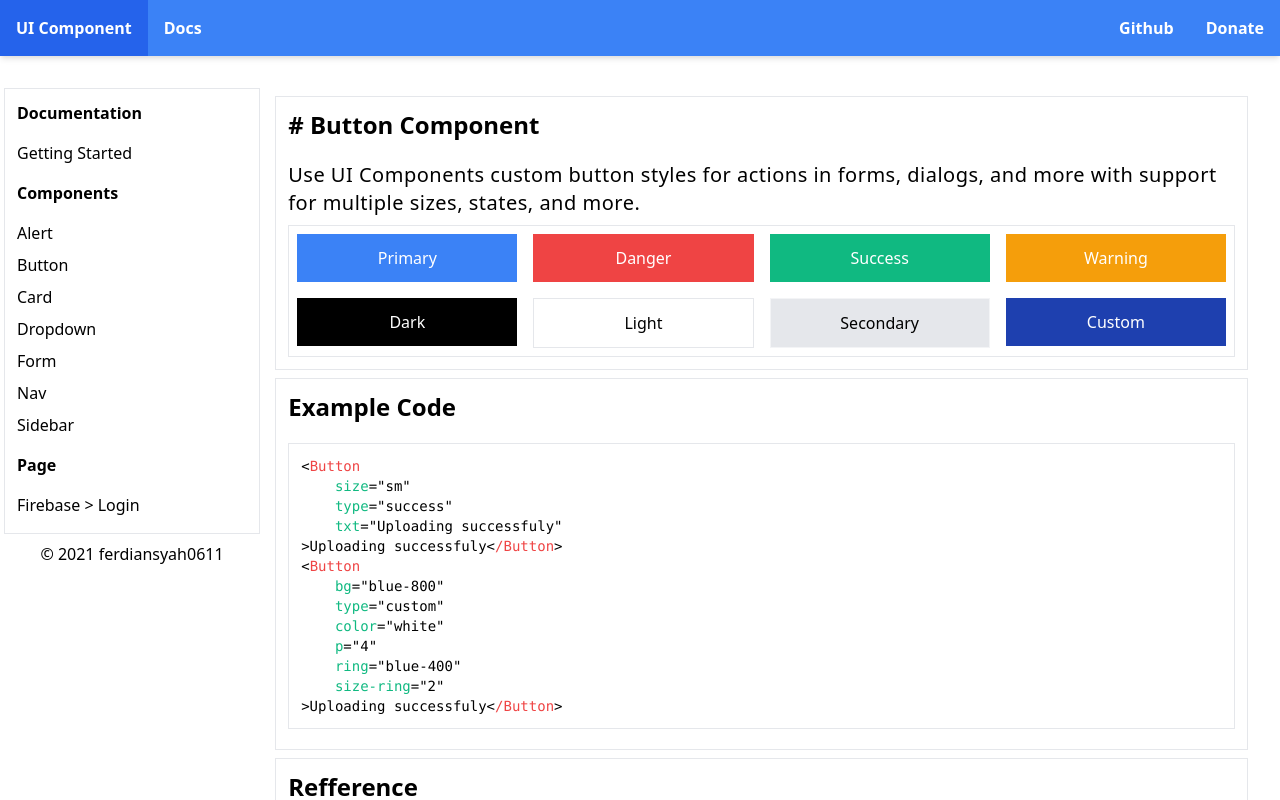
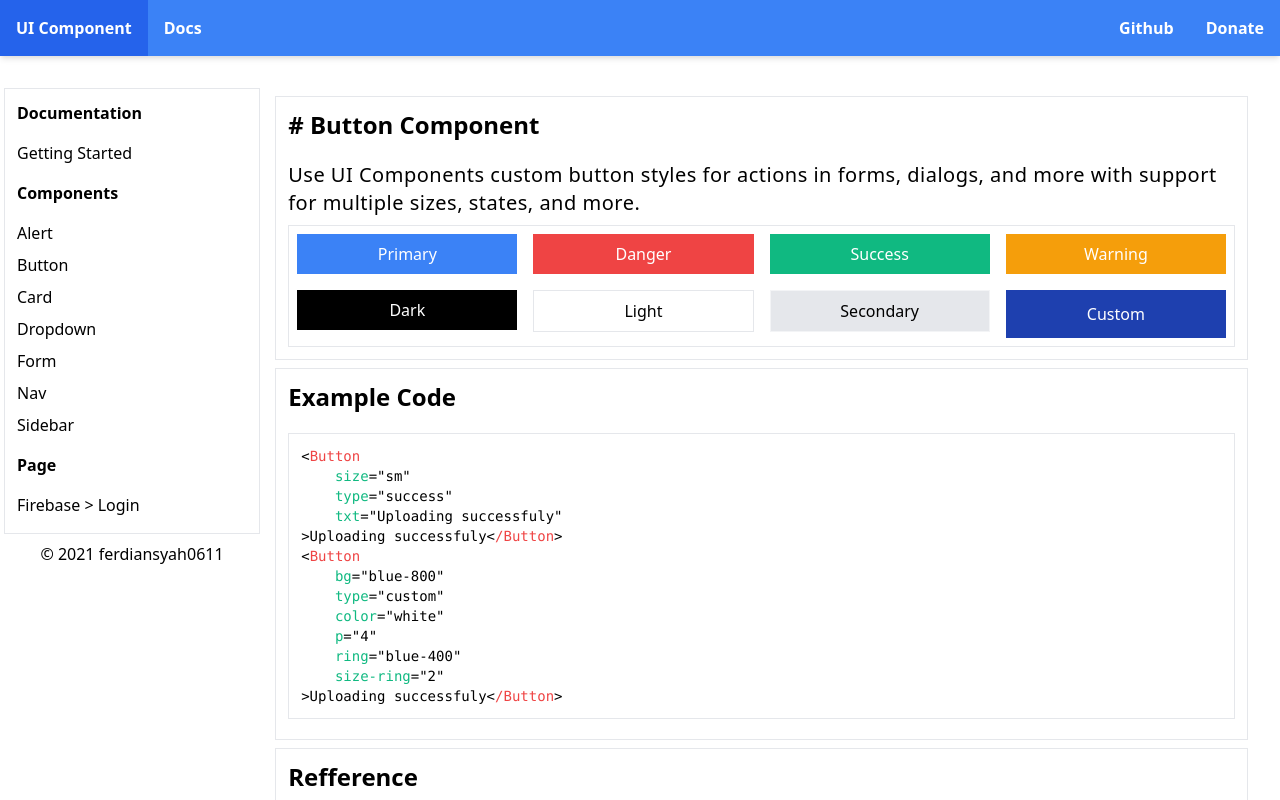
Before and after one commit to ferdiansyah0611/ui-component, a Vue app: page /component/button in a window 1280 px wide. Shown: the top 800 px of the page. Built offline with nearby package versions, Linux system fonts and the light colour scheme.

Commit message:
Add break in for variable list statement

```diff
--- a/src/components/Button.vue
+++ b/src/components/Button.vue
@@ -50,15 +50,19 @@ export default{
 				if(list[i].type == this.type){
 					if(this.size == 'sm'){
 						this.cls = list[i].cls + ' p-2'
+						break;
 					}
 					if(this.size == 'md'){
 						this.cls = list[i].cls + ' p-3'
+						break;
 					}
 					if(this.size == 'lg'){
 						this.cls = list[i].cls + ' p-4'
+						break;
 					}
 					else{
 						this.cls = list[i].cls + ' p-3'
+						break;
 					}
 				}
 			}
```
